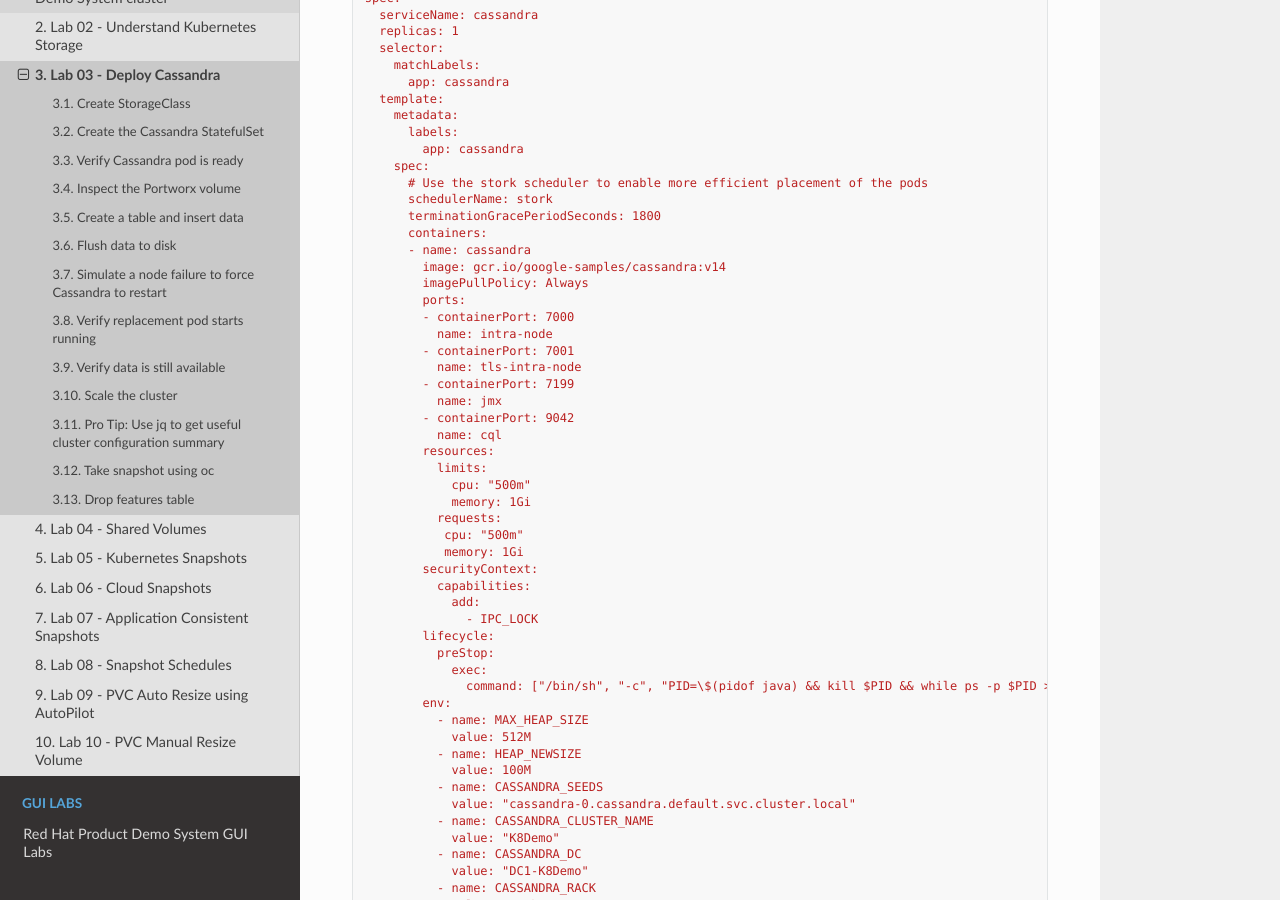
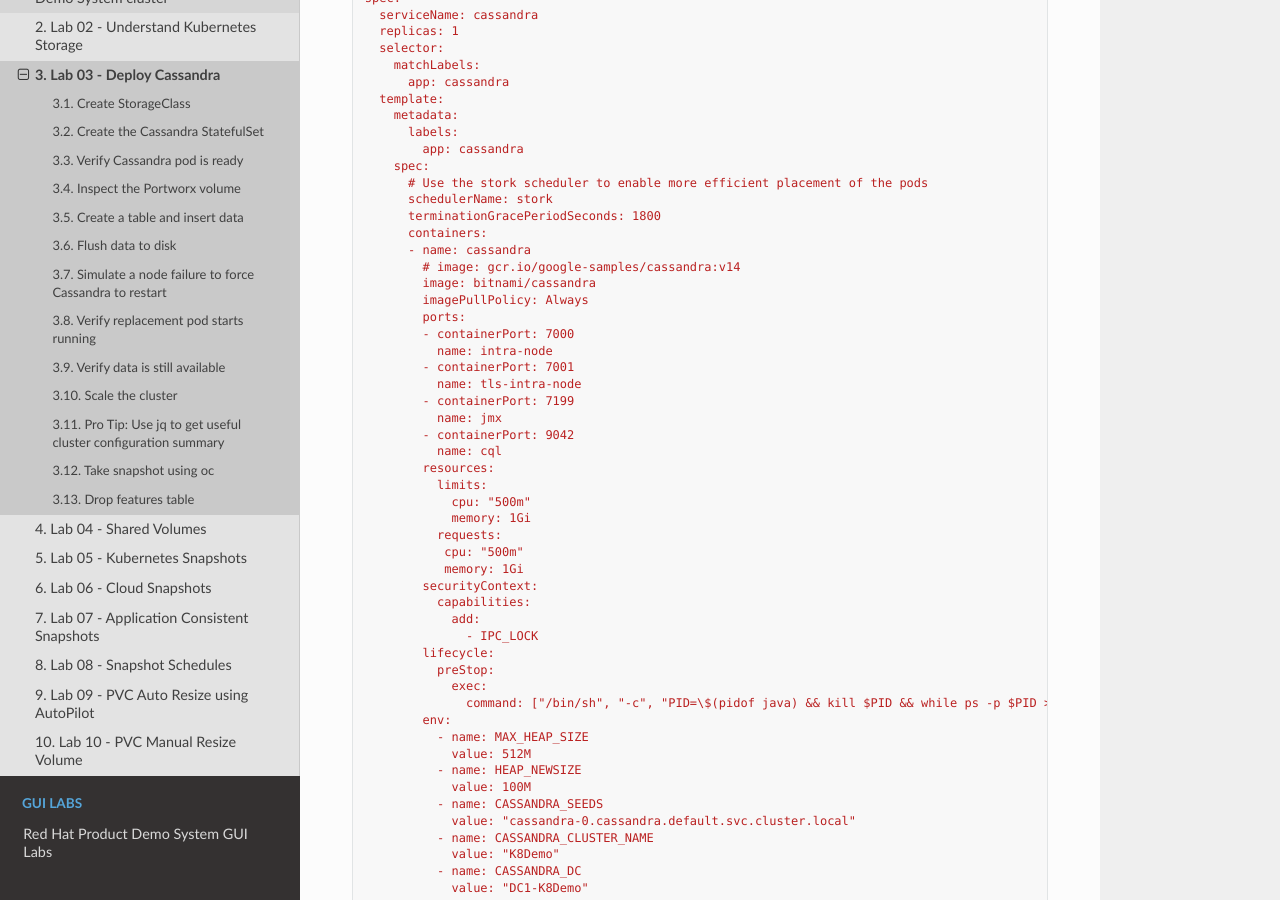
Before and after one commit to rhpds/pxe-rhdp-lab, a Sphinx documentation site: the page built from docs/source/cli-based-labs/lab03guide-cli.rst, in a window 1280 px wide and 900 px high, scrolled down 1523 px. Built offline with Sphinx 7.4.7 and the Read the Docs theme 2.0.0, drawn with Linux system fonts in a browser that asks for light colours.

Commit message:
Update lab03guide-cli.rst

```diff
--- a/docs/source/cli-based-labs/lab03guide-cli.rst
+++ b/docs/source/cli-based-labs/lab03guide-cli.rst
@@ -96,7 +96,8 @@ that uses a Portworx PVC.
         terminationGracePeriodSeconds: 1800
         containers:
         - name: cassandra
-          image: gcr.io/google-samples/cassandra:v14
+          # image: gcr.io/google-samples/cassandra:v14
+          image: bitnami/cassandra
           imagePullPolicy: Always
           ports:
           - containerPort: 7000
```
